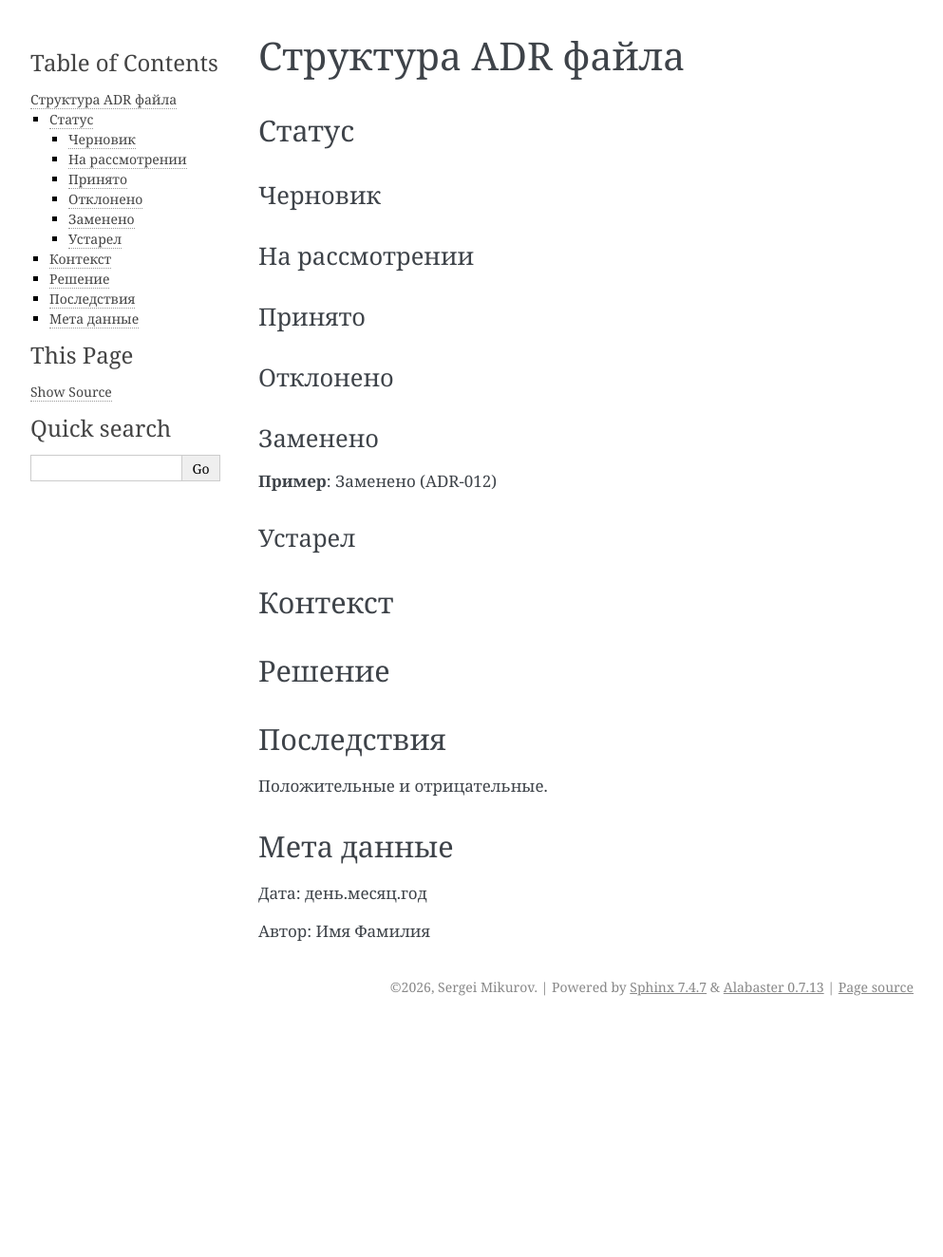
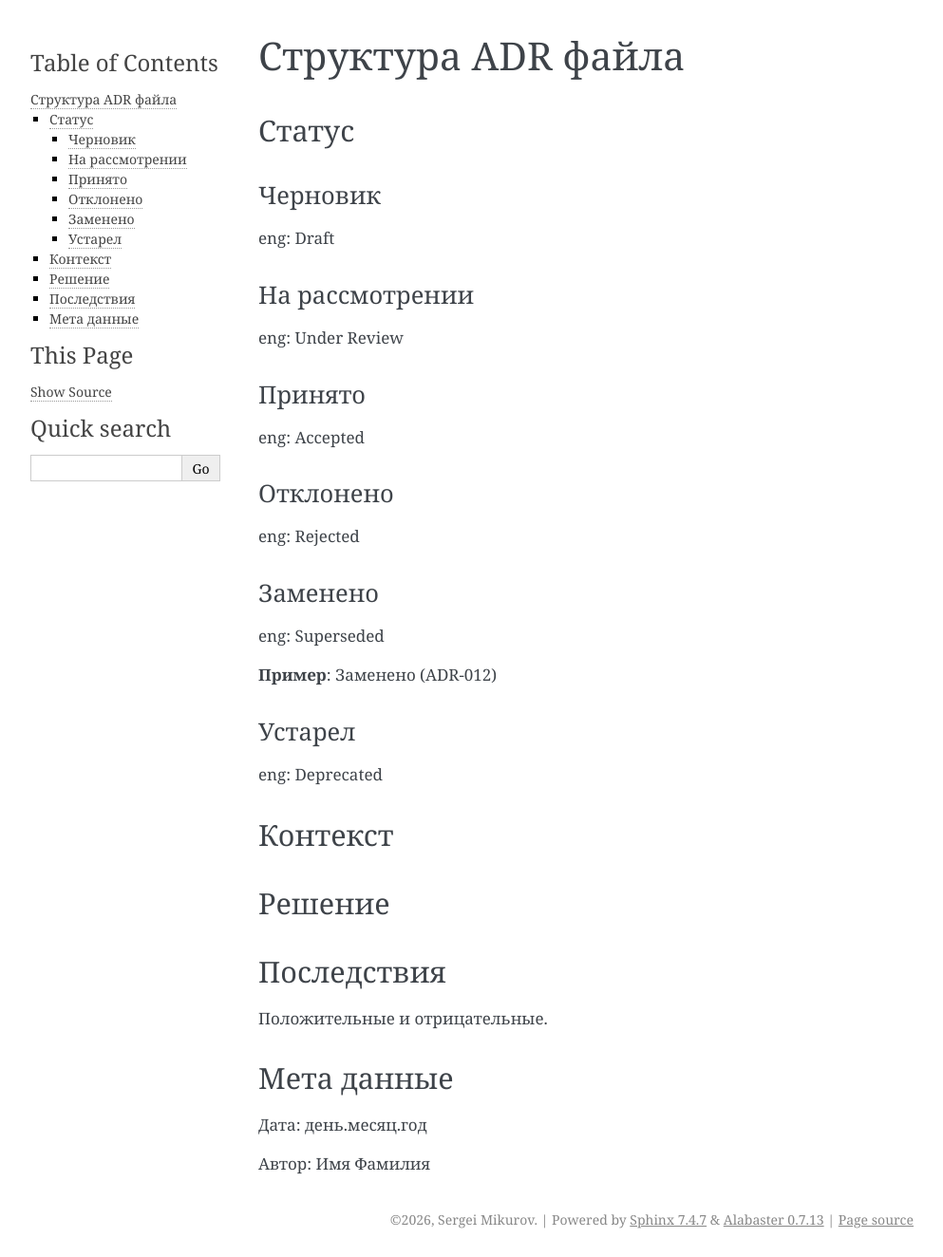
Before and after one commit to svmikurov/tt-ai-api, a Sphinx documentation site: the page built from docs/source/guides/adr/structure.rst, in a window 1280 px wide. Shown: the whole page at 95% size, without its empty margins (148-1141 px from the left). Built offline with Sphinx 7.4.7, drawn with Linux system fonts in a browser that asks for light colours; before the commit the page ends 1079 px from its top, so only the background shows below that.

Commit message:
docs(adr): Add english translation for statuses

```diff
--- a/docs/source/guides/adr/structure.rst
+++ b/docs/source/guides/adr/structure.rst
@@ -8,23 +8,34 @@
 Черновик
 --------
 
+eng: Draft
+
 На рассмотрении
 ---------------
+
+eng: Under Review
 
 Принято
 -------
 
+eng: Accepted
+
 Отклонено
 ---------
 
+eng: Rejected
+
 Заменено
 --------
+
+eng: Superseded
 
 **Пример**: Заменено (ADR-012)
 
 Устарел
 -------
 
+eng: Deprecated
 
 Контекст
 ========
```
